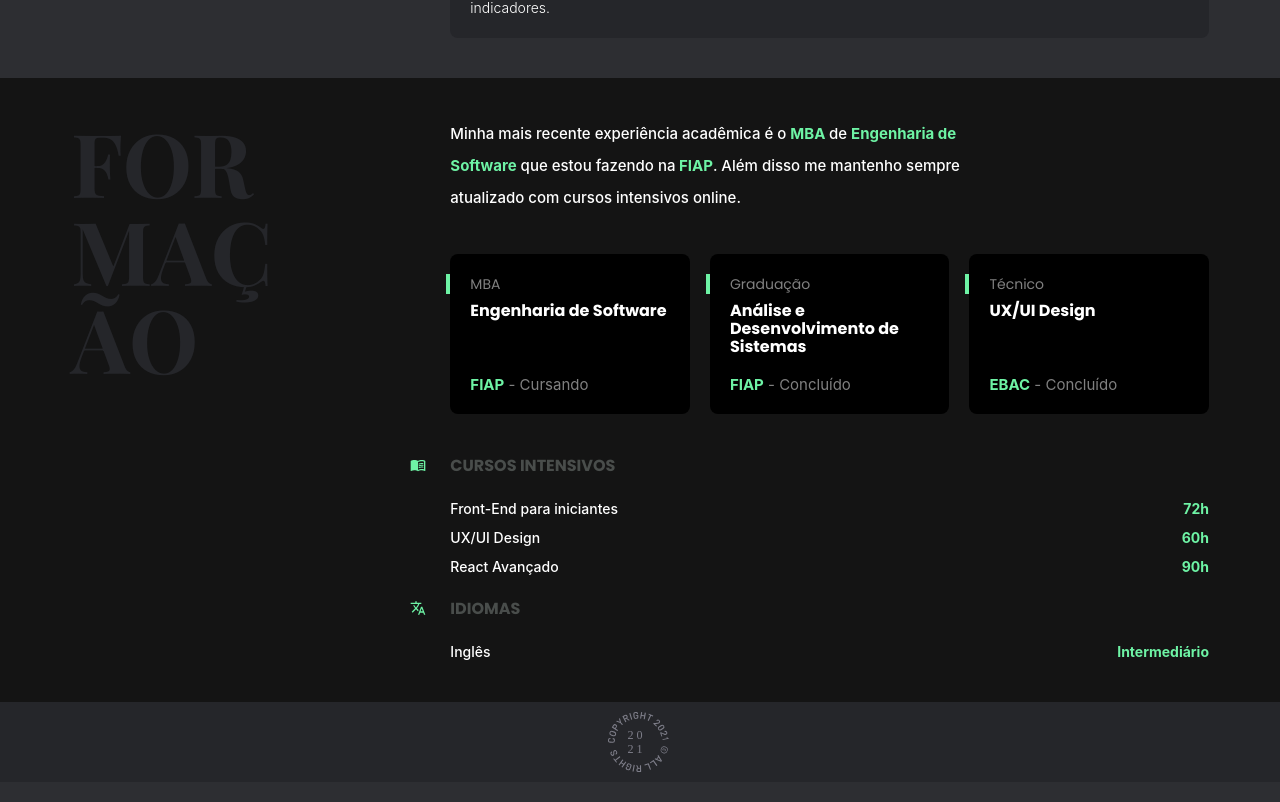
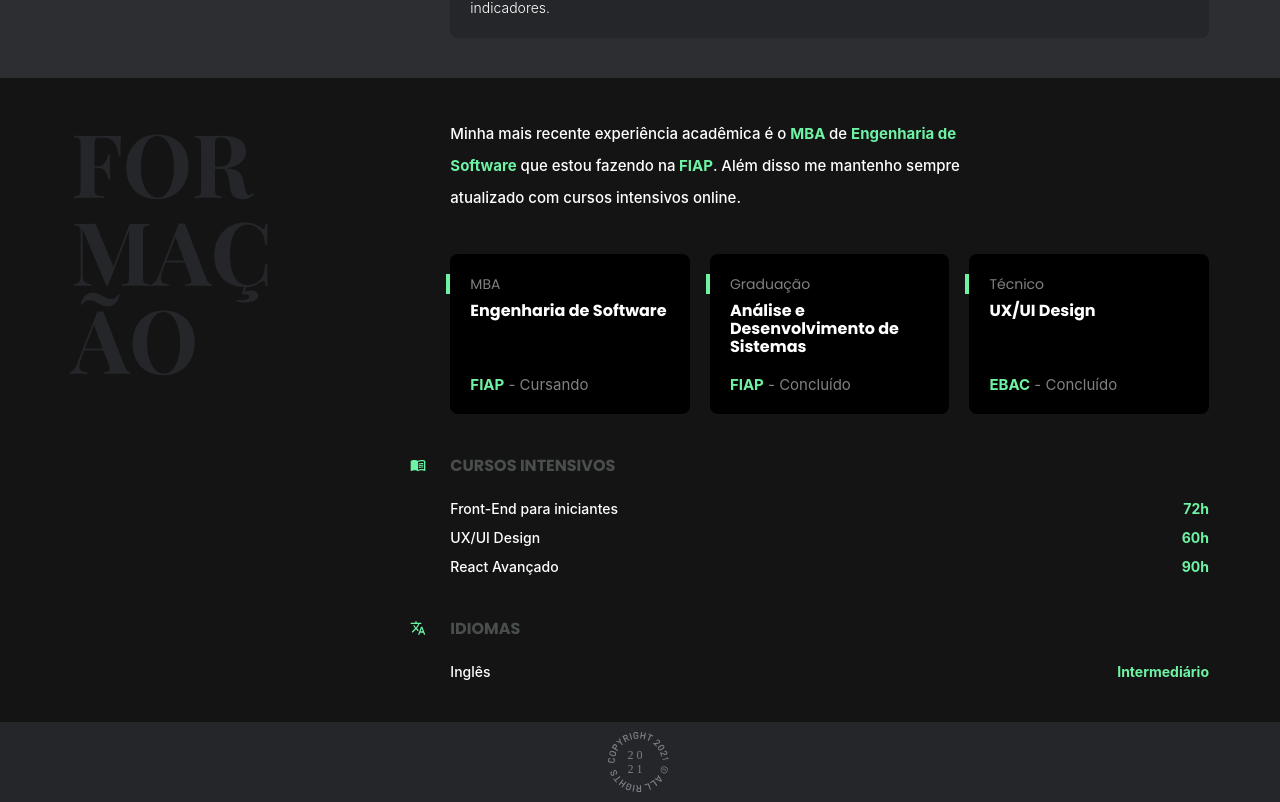
Before and after one commit to dfsilva-dxp/dfsilva-portfolio, a Next.js app: page / in a window 1280 px wide. Shown: the part 1322-2124 px from the top of the page. Built offline with nearby package versions, Linux system fonts and the light colour scheme; a web font is replaced by a local one.

Commit message:
feat: ajustando o espaço entre os cursos

```diff
--- a/src/components/Education/Courses/styles.ts
+++ b/src/components/Education/Courses/styles.ts
@@ -2,10 +2,6 @@ import styled from "styled-components";
 
 export const Wrapper = styled.section`
   position: relative;
-
-  & + section {
-    margin-top: var(--px-20);
-  }
 
   .row {
     display: flex;
--- a/src/components/Education/styles.ts
+++ b/src/components/Education/styles.ts
@@ -35,4 +35,7 @@ export const Schooling = styled.div`
   }
 `;
 
-export const Courses = styled.div``;
+export const Courses = styled.div`
+  display: grid;
+  gap: var(--px-40);
+`;
```
